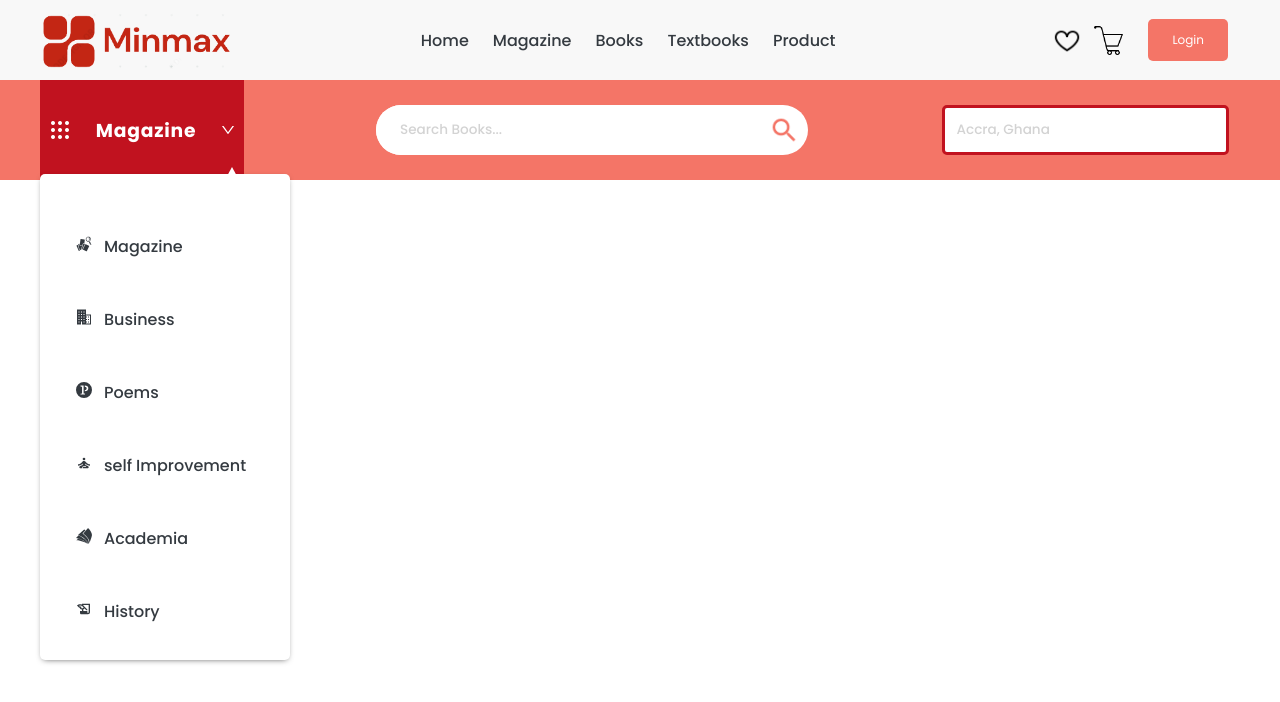
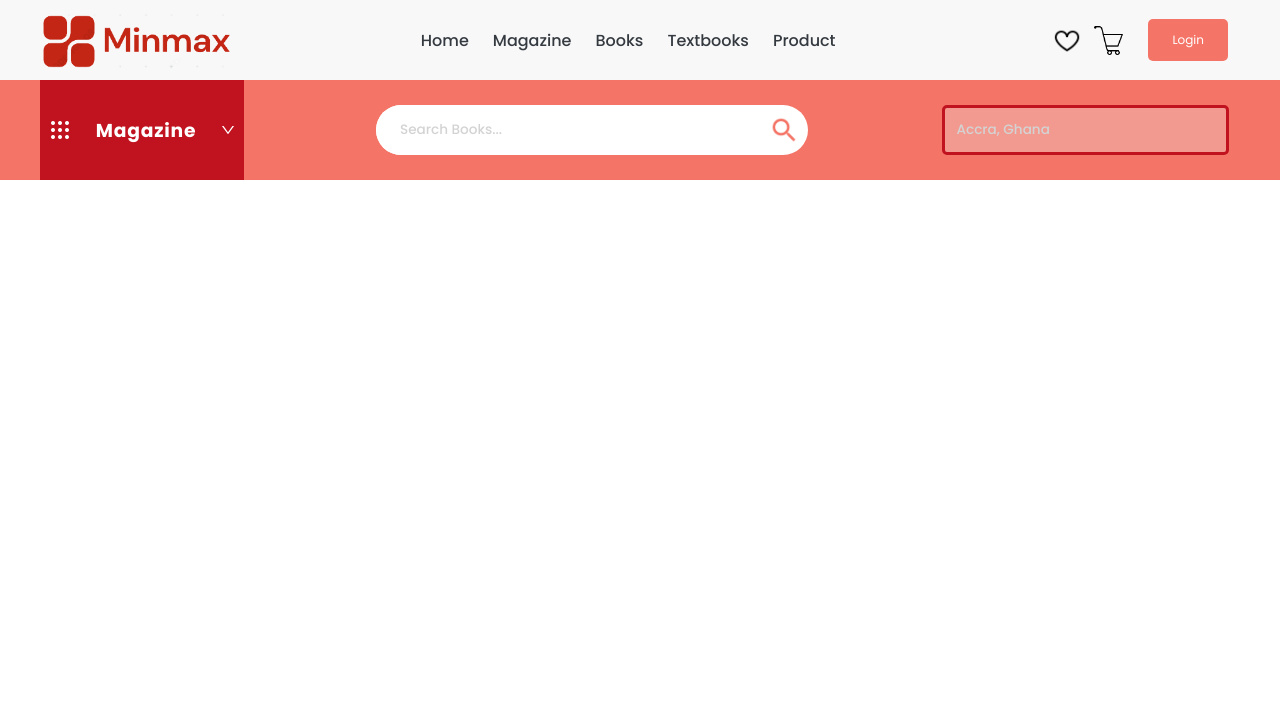
Before and after one commit to Achiekobby/bookstore-fe, a React (Create React App) app: page / in a window 1280 px wide. Shown: the top 702 px of the page. Built offline with nearby package versions, Linux system fonts and the light colour scheme.

Commit message:
category drop down menu has been completed

```diff
--- a/src/Scss/component/SearchNav.scss
+++ b/src/Scss/component/SearchNav.scss
@@ -24,6 +24,7 @@ $searchNavWidth: 100%;
         position: relative;
         @include flexPosition;
         width: calc($searchNavWidth - 83%);
+        cursor: pointer;
 
         .menu-img {
           @include flexPosition;
--- a/src/components/Searchnav.jsx
+++ b/src/components/Searchnav.jsx
@@ -1,4 +1,4 @@
-import React from "react";
+import React, { useEffect, useState } from "react";
 import menuIcon from "../assets/icons/menu.png";
 import { AiOutlineDown } from "react-icons/ai";
 import searchIcon from "../assets/icons/search.png";
@@ -12,59 +12,110 @@ const listVariant = {
     scale: 1.1,
     x: 5,
     boxShadow: "0px 2px 6px -3px rgba(0,0,0,0.75)",
-    border:"1px solid #c1121f",
     color: "#c1121f",
 
     transition: {
-      duration: 0.5,
-      type: "ease",
+      duration: 0.6,
+      type: "spring",
+      stiffness: 120,
     },
   },
 };
 const iconVariant = {
-  hover:{
+  hover: {
     color: "#c1121f",
     transition: {
-      duration: 0.5,
+      duration: 0.6,
+      type: "spring",
+    },
+  },
+};
+const categoryCardVariant = {
+  hidden: {
+    y: -20,
+    opacity: 0,
+    transition: {
+      duration: 0.6,
       type: "ease",
     },
-  }
-}
+  },
+  visible: {
+    y: 0,
+    opacity: 1,
+    transition: {
+      duration: 0.6,
+      type: "spring",
+      stiffness: 120,
+    },
+  },
+};
 const Searchnav = () => {
+  const [showCategories, setShowCategories] = useState(false);
+  const [category, setCategory] = useState(categories[0].name);
+
+  const handleShowCategories = () => {
+    setShowCategories(!showCategories);
+  };
+
+  const handleSetCategory = (category_item) => {
+    setCategory(category_item);
+  };
+  useEffect(() => {
+    handleSetCategory(category)
+  }, [category])
+
   return (
     <div className="search-nav bg-primary">
       <div className="container">
-        <div className="row justify-space-between">
-          <div className="category-search bg-secondary ">
+        <div
+          className="row justify-space-between"
+
+        >
+          <div className="category-search bg-secondary "onClick={handleShowCategories}>
             <div className="menu-img mr-2">
               <img src={menuIcon} alt="menu-icon" />
             </div>
-            <h3 className="category-name text-white mr-2">Magazine</h3>
+            <h3 className="category-name text-white mr-2">{category}</h3>
             <div className="drop-down text-white">
               <AiOutlineDown className="" />
             </div>
-            <div className="categories p-2 br-sm">
+            {showCategories && (
+              <AnimatePresence>
+                <motion.div
+                  variants={categoryCardVariant}
+                  initial="hidden"
+                  animate="visible"
+                  className="categories p-2 br-sm"
+                >
                   <div className="search_items">
                     <div className="arrow_up">
                       <IoTriangleSharp className="text-white" />
                     </div>
                     <ul className="menu_items">
                       {categories.map((category) => {
-                    const { id, name, icon } = category;
+                        // const { id, name, icon } = category;
                         return (
-                      <motion.li
+                          <motion.li onClick={()=>handleSetCategory(category.name)}
                             variants={listVariant}
                             whileHover="hover"
-                        key={id}
+                            key={category.id}
                             className="list_item font-md text-f-color mt-2 p-1"
-                      ><motion.span variants={iconVariant} className="mr-1 font-md">{icon}</motion.span>
-                        {name}
+                          >
+                            <motion.span
+                              variants={iconVariant}
+                              className="mr-1 font-md"
+                            >
+                              {category.icon}
+                            </motion.span>
+                            {category.name}
                           </motion.li>
                         );
                       })}
                     </ul>
                   </div>
-            </div>
+                </motion.div>
+              </AnimatePresence>
+            )}
           </div>
           <div className="search-input">
             <div className="input bg-white">
@@ -83,6 +134,7 @@ const Searchnav = () => {
               <img src={addressLocation} alt="location-icon" />
             </div>
             <input
+            disabled
               className="pt-1 pb-1 pr-1 pl-1 br-sm"
               type="text"
               placeholder="Accra, Ghana"
--- a/src/data/NavbarLinks.js
+++ b/src/data/NavbarLinks.js
@@ -49,7 +49,7 @@ export const categories = [
   },
   {
     id: uuidv4(),
-    name:"self Improvement",
+    name:"self Help",
     icon:<MdOutlineSelfImprovement/>
   },
   {
```
Lines whose indentation alone changed are shown as unchanged.
